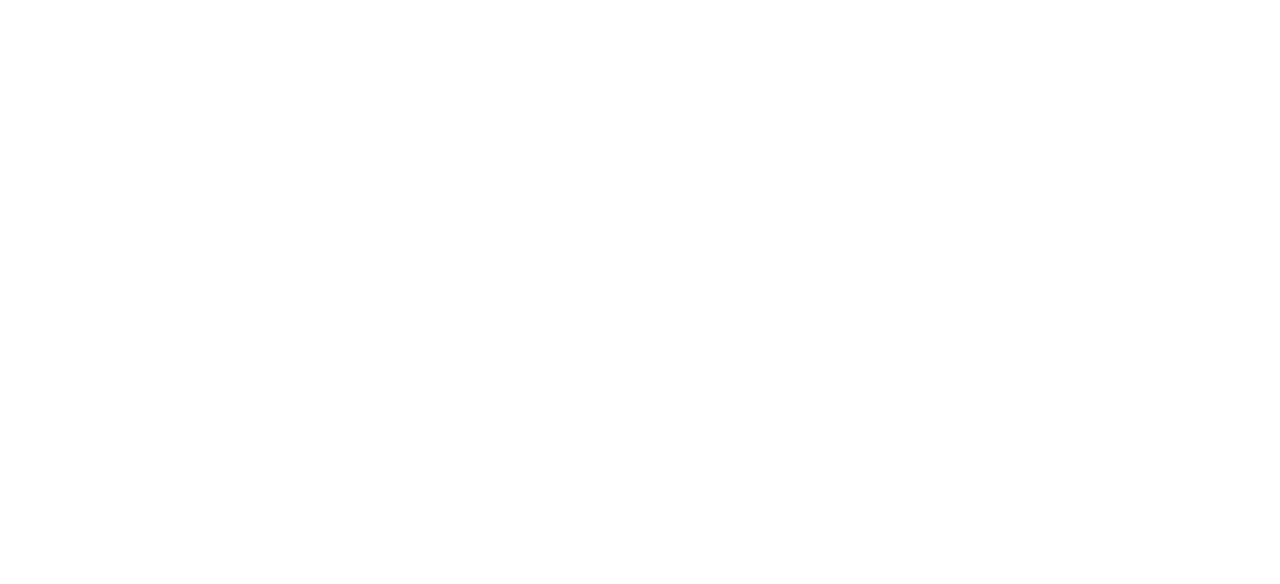
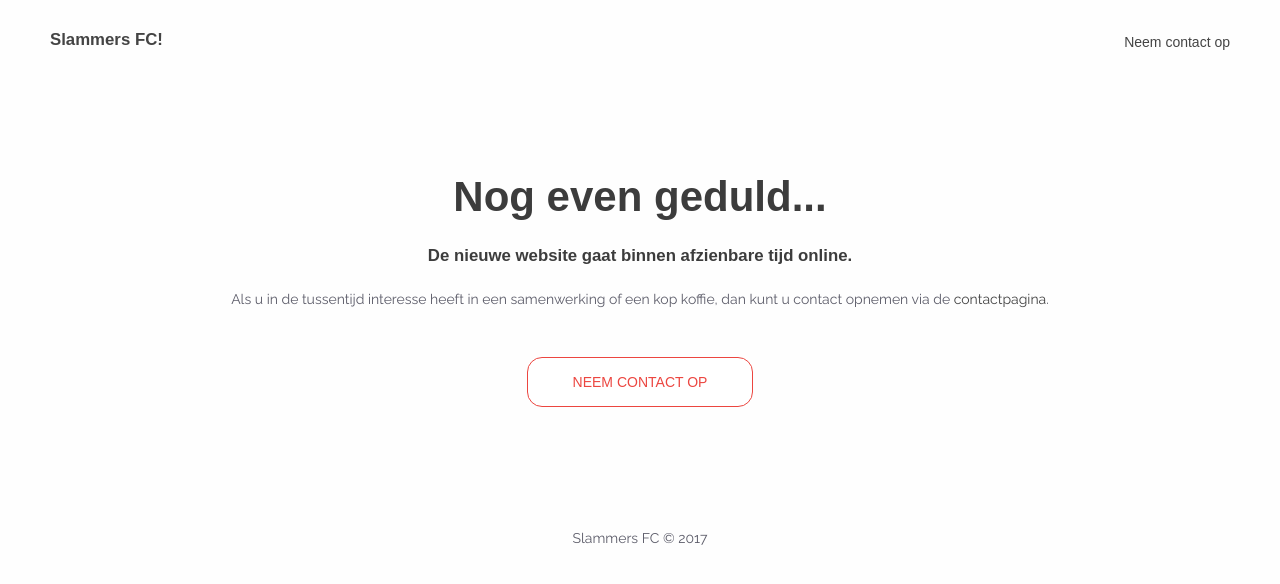
Before and after one commit to FRchris92/mderonde1, a website: page public/index.html in a window 1280 px wide. Drawn offline with Linux system fonts and the light colour scheme; a web font is replaced by a local one.

Commit message:
Website upload

```diff
--- a/public/index.html
+++ b/public/index.html
@@ -4,17 +4,48 @@
 
 	<head>
 		<meta charset="utf-8">
-		<meta name="description" content="ProjectNaam">
-		<meta name="autor" content="Chris">
+		<meta name="description" content="DeRondeBouwprojectmanagement">
+		<meta name="autor" content="Martin">
 
 		<link rel="stylesheet" href="/css/default.css">
 
 
-		<title></title>
+		<title>Coming soon... ~ Slammers FC!</title>
 	</head>
 
 	<body>
 
+		<container>
+
+			<nav>
+				<h5 class="logo"> <a href="#">Slammers FC!</a></h5>
+				<ul class="menuList Big">
+					<a href="#"><li class="menuItem">Neem contact op</li></a>
+				</ul>
+
+				<ul class="menuList Small">
+					<a href="#"><li class="menuItem">Contact</li></a>
+				</ul>
+
+			</nav>
+
+			<section class="titleText">
+				<h1 class="mainTitle">Nog even geduld...</h1>
+				<h4 class="subTitle">De nieuwe website gaat binnen afzienbare tijd online.</h4>
+				<p class="normalText">Als u in de tussentijd interesse heeft in een samenwerking of een kop koffie, dan kunt u contact opnemen via de <a href="#">contactpagina</a>.</p>
+
+				<button class="buttonStyle">Neem contact op</button>
+			</section>
+
+			<footer class="footer">
+
+				<div class="footerContent">
+					<p>Slammers FC © 2017</p>
+				</div>
+
+			</footer>
+
+			</container>
 
 	</body>
 
--- a/styles/default.less
+++ b/styles/default.less
@@ -1,3 +1,7 @@
+@import url('https://fonts.googleapis.com/css?family=Muli|Raleway');
 
 @import 'variables.less';
 @import 'general.less';
+@import 'nav.less';
+@import 'sectionContent.less';
+@import 'footer.less';
--- /dev/null
+++ b/styles/footer.less
@@ -0,0 +1,12 @@
+footer.footer {
+	display: flex;
+	flex-direction: row;
+
+	.footerContent {
+		display: flex;
+		flex-direction: row;
+		justify-content: center;
+		width: 100%;
+		font-size: @font-sizeDefault;
+	}
+}
--- a/styles/general.less
+++ b/styles/general.less
@@ -9,9 +9,12 @@
     margin: 0;
     padding: 0;
     color: @defaultTextColor;
+    background-color: #FEFEFE;
 
     h1, h2, h3, h4, h5, h6 {
-        color: @darkGrey;
+        font-family: 'Muli', sans-serif;
+        font-weight: 600;
+        color: @darkestGrey;
         margin: 0;
     }
 
@@ -32,4 +35,10 @@
     a:hover, a:focus, a:active {
         text-decoration: none;
     }
+
+    container {
+        display: flex;
+        flex-direction: column;
+        margin: 0;
+    }
 }
--- /dev/null
+++ b/styles/mediaquery.less
@@ -0,0 +1,25 @@
+@media screen and (max-width: 869px) {
+	.normalText {
+		line-height: 1.75;
+	}
+}
+
+
+@media screen and (max-width: 575px) {
+	.menuList.Small {
+		display: flex !important;
+	}
+
+	.menuList.Big {
+		display: none;
+	}
+}
+
+@media screen and (max-width: 465px) {
+	.mainTitle {
+		font-size: @font-sizeHuge !important;
+	}
+	.subTitle {
+		line-height: 1.75;
+	}
+}
--- /dev/null
+++ b/styles/nav.less
@@ -0,0 +1,36 @@
+nav {
+	min-width: 100vw;
+	height: 50px;
+	display: flex;
+	flex-direction: row;
+	justify-content: space-between;
+	align-items: flex-end;
+
+	.logo {
+		font-size: @font-sizeLarge;
+		display: flex;
+		flex-direction: row;
+		margin-left: 50px;
+
+		a:hover {
+			color: @darkGrey;
+		}
+	}
+
+	.menuList {
+		font-family: 'Muli', sans-serif;
+		font-size: @font-sizeDefault;
+		display: flex;
+		flex-direction: row;
+		margin: 0;
+
+		.menuItem {
+			list-style: none;
+			margin-right: 50px;
+		}
+	}
+
+	.menuList.Small {
+		display: none;
+	}
+}
--- /dev/null
+++ b/styles/sectionContent.less
@@ -0,0 +1,44 @@
+section.titleText {
+	display: flex;
+	flex-direction: column;
+	align-items: center;
+	justify-content: center;
+	text-align: center;
+	min-height: 60vh;
+	margin-left: 25px;
+	margin-right: 25px;
+
+	.mainTitle {
+		font-size: @font-sizeExtreme;
+		margin-bottom: 25px;
+	}
+
+	.subTitle {
+		display: flex;
+		flex-direction: row;
+		font-size: @font-sizeLarge;
+		text-align: center;
+		margin-bottom: 25px;
+	}
+
+	.normalText {
+		margin-bottom: 50px;
+	}
+
+	.buttonStyle {
+		background-color: rgba(255, 255, 255, .45);
+		border: 1px solid @primary;
+		border-radius: 15px;
+		font-size: @font-sizeDefault;
+		text-transform: uppercase;
+		color: @primary;
+		padding: 16px 45px;
+		transition: all 0.3s ease-in-out;
+	}
+
+	.buttonStyle:hover {
+		background-color: @primary;
+		color: white;
+		box-shadow: 5px 10px 35px rgba(236, 70, 64, 0.5)
+	}
+}
--- a/styles/variables.less
+++ b/styles/variables.less
@@ -1,4 +1,5 @@
 @black: #262d3c;
+@darkestGrey: #3c3c3c;
 @darkGrey: #444444;
 @grey: #5d5d6a;
 @lightGrey: #99a0af;
@@ -7,7 +8,7 @@
 @bgColorLight: #e2e7e7;
 @bgColorPrimary: #ec4640;
 
-@linkColor: @lightGrey;
+@linkColor: @darkGrey;
 @linkHoverColor: @primary;
 
 @defaultTextColor: @grey;
@@ -17,6 +18,7 @@
 @font-sizeTiny: @size/1.75;
 @font-sizeSmall: @size/1.4;
 @font-sizeDefault: @size;
-@font-sizeLarge: @size*1.43;
+@font-sizeLarge: @size*1.2;
 @font-sizeBig: @size*1.72;
 @font-sizeHuge: @size*2;
+@font-sizeExtreme: @size*3;
```
Also changed, not shown: public/css/default.css.
